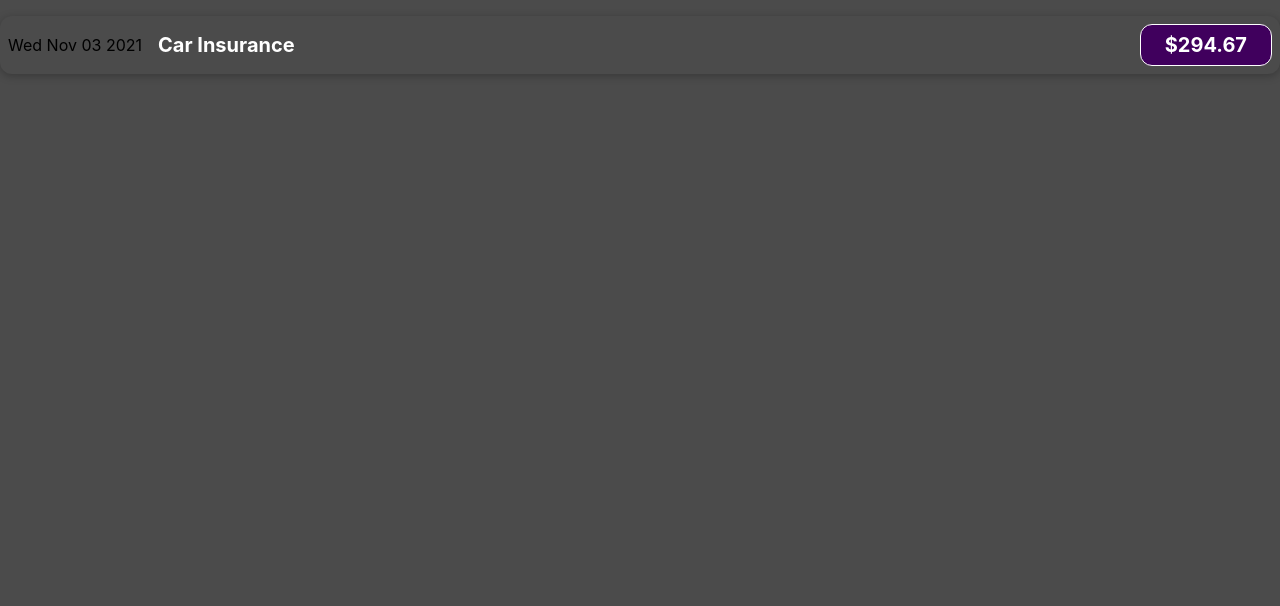
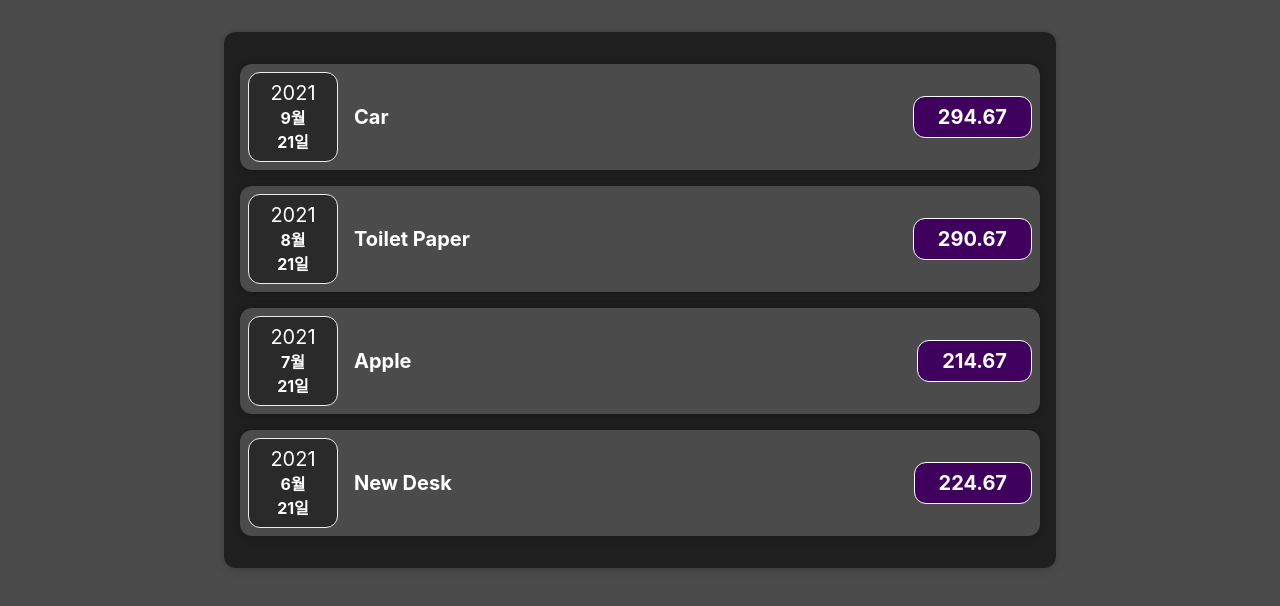
Before and after one commit to AnJuHwan/expence-tracker, a React (Create React App) app: page / in a window 1280 px wide. Shown: the top 606 px of the page. Built offline with nearby package versions, Linux system fonts and the light colour scheme.

Commit message:
succes 46

```diff
--- a/src/App.jsx
+++ b/src/App.jsx
@@ -1,9 +1,35 @@
-import ExpenseItem from './components/ExpenseItem/ExpenseItem.jsx';
+import Expenses from './components/Expenses/Expenses';
 
 function App() {
+  const expenses = [
+    {
+      id: 'e1',
+      title: 'Car',
+      amount: 294.67,
+      date: new Date(2021, 8, 21),
+    },
+    {
+      id: 'e2',
+      title: 'Toilet Paper',
+      amount: 290.67,
+      date: new Date(2021, 7, 21),
+    },
+    {
+      id: 'e3',
+      title: 'Apple',
+      amount: 214.67,
+      date: new Date(2021, 6, 21),
+    },
+    {
+      id: 'e4',
+      title: 'New Desk',
+      amount: 224.67,
+      date: new Date(2021, 5, 21),
+    },
+  ];
   return (
     <div>
-      <ExpenseItem />
+      <Expenses expenses={expenses} />
     </div>
   );
 }
--- a/src/components/ExpenseItem/ExpenseItem.jsx
+++ /dev/null
@@ -1,18 +0,0 @@
-import React from 'react';
-import styles from './ExpenseItem.module.css';
-
-const ExpenseItem = (props) => {
-  const expenseDate = new Date();
-  return (
-    <div className={styles['expense-item']}>
-      <div>{expenseDate.toDateString()}</div>
-
-      <div className={styles['expense-item__description']}>
-        <h2>Car Insurance</h2>
-        <div className={styles['expense-item__price']}>$294.67</div>
-      </div>
-    </div>
-  );
-};
-
-export default ExpenseItem;
--- /dev/null
+++ b/src/components/Expenses/ExpenseDate.jsx
@@ -0,0 +1,17 @@
+import React from 'react';
+import styles from './ExpenseDate.module.css';
+
+const ExpenseDate = ({ date }) => {
+  const year = date.getFullYear();
+  const month = date.toLocaleString('ko-KR', { month: 'long' });
+  const day = date.toLocaleString('ko-KR', { day: 'numeric' });
+  return (
+    <div className={styles['expense-date']}>
+      <div className={styles['expense-date__year']}>{year}</div>
+      <div className={styles['expense-date__month']}>{month}</div>
+      <div className={styles['expense-date__day']}>{day}</div>
+    </div>
+  );
+};
+
+export default ExpenseDate;
--- /dev/null
+++ b/src/components/Expenses/ExpenseDate.module.css
@@ -0,0 +1,26 @@
+.expense-date {
+  display: flex;
+  flex-direction: column;
+  width: 5.5rem;
+  height: 5.5rem;
+  border: 1px solid #ececec;
+  background-color: #2a2a2a;
+  color: white;
+  border-radius: 12px;
+  align-items: center;
+  justify-content: center;
+}
+
+.expense-date__month {
+  font-size: 1rem;
+  font-weight: bold;
+}
+
+.expense-date__year {
+  font-size: 1.25rem;
+}
+
+.expense-date__day {
+  font-size: 1rem;
+  font-weight: bold;
+}
--- /dev/null
+++ b/src/components/Expenses/ExpenseItem.jsx
@@ -0,0 +1,21 @@
+import React from 'react';
+import Card from '../UI/Card.jsx';
+import ExpenseDate from './ExpenseDate.jsx';
+import styles from './ExpenseItem.module.css';
+
+const ExpenseItem = ({ title, amount, date }) => {
+  // const year = date.toLocaleString('ko-KR', { year: 'numeric' });
+
+  return (
+    <Card className={styles['expense-item']}>
+      <ExpenseDate date={date} />
+
+      <div className={styles['expense-item__description']}>
+        <h2>{title}</h2>
+        <div className={styles['expense-item__price']}>{amount}</div>
+      </div>
+    </Card>
+  );
+};
+
+export default ExpenseItem;
--- a/src/components/ExpenseItem/ExpenseItem.module.css
+++ b/src/components/Expenses/ExpenseItem.module.css
@@ -2,10 +2,10 @@
   display: flex;
   justify-content: space-between;
   align-items: center;
-  box-shadow: 0 2px 8px rgba(0, 0, 0, 0.25);
+
   padding: 0.5rem;
   margin: 1rem 0;
-  border-radius: 12px;
+
   background-color: #4b4b4b;
 }
 
--- /dev/null
+++ b/src/components/Expenses/Expenses.jsx
@@ -0,0 +1,33 @@
+import React from 'react';
+import Card from '../UI/Card.jsx';
+import ExpenseItem from './ExpenseItem.jsx';
+import styles from './Expenses.module.css';
+
+const Expenses = ({ expenses }) => {
+  return (
+    <Card className={styles.expenses}>
+      <ExpenseItem
+        title={expenses[0].title}
+        amount={expenses[0].amount}
+        date={expenses[0].date}
+      />
+      <ExpenseItem
+        title={expenses[1].title}
+        amount={expenses[1].amount}
+        date={expenses[1].date}
+      />
+      <ExpenseItem
+        title={expenses[2].title}
+        amount={expenses[2].amount}
+        date={expenses[2].date}
+      />
+      <ExpenseItem
+        title={expenses[3].title}
+        amount={expenses[3].amount}
+        date={expenses[3].date}
+      />
+    </Card>
+  );
+};
+
+export default Expenses;
--- /dev/null
+++ b/src/components/Expenses/Expenses.module.css
@@ -0,0 +1,7 @@
+.expenses {
+  padding: 1rem;
+  background-color: rgb(31, 31, 31);
+  margin: 2rem auto;
+  width: 50rem;
+  max-width: 95%;
+}
--- /dev/null
+++ b/src/components/UI/Card.jsx
@@ -0,0 +1,8 @@
+import React from 'react';
+import styles from './Card.module.css';
+const Card = ({ children, className }) => {
+  const classes = styles.card + ' ' + className;
+  return <div className={classes}>{children}</div>;
+};
+
+export default Card;
--- /dev/null
+++ b/src/components/UI/Card.module.css
@@ -0,0 +1,4 @@
+.card {
+  border-radius: 12px;
+  box-shadow: 0 1px 8px rgba(0, 0, 0, 0.25);
+}
```
